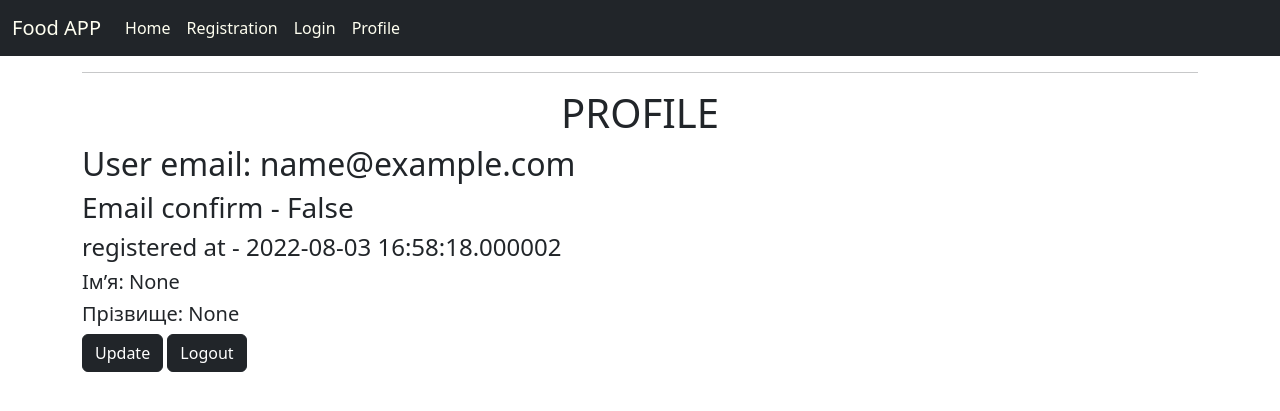
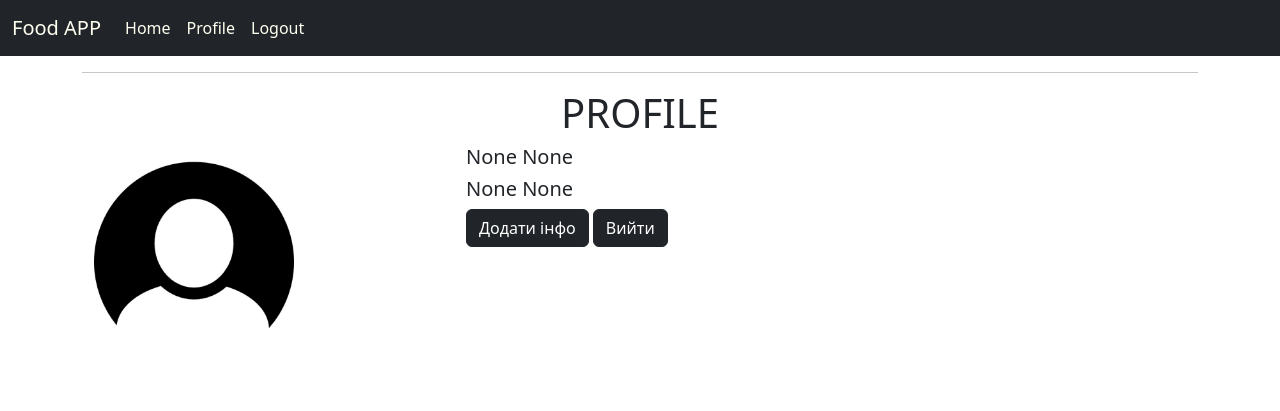
Before and after one commit to qnazar/Q24---food-manager, a Flask app: page /user/1 in a window 1280 px wide. Shown: the top 411 px of the page. Run offline with Flask 2, Linux system fonts and the light colour scheme; the visitor is signed in with stand-in values (Sample User, id 1); data comes from the database, SQL or seed files in the repository.

Commit message:
default profile pic, persons sex and birthday

```diff
--- a/forms.py
+++ b/forms.py
@@ -1,5 +1,5 @@
 from flask_wtf import FlaskForm
-from wtforms import StringField, EmailField, PasswordField, SubmitField
+from wtforms import StringField, EmailField, PasswordField, SubmitField, SelectField, DateField
 from wtforms.validators import Email, DataRequired, Length, EqualTo
 
 
@@ -21,4 +21,6 @@ class LoginForm(FlaskForm):
 class PersonalInfo(FlaskForm):
     first_name = StringField("Ім’я", validators=[Length(max=128)])
     last_name = StringField("Прізвище", validators=[Length(max=128)])
+    sex = SelectField("Стать", choices=[('M', 'M'), ('F', 'Ж')])
+    birthday = DateField("Дата народження")
     submit = SubmitField('Submit')
--- a/models.py
+++ b/models.py
@@ -41,4 +41,6 @@ class Person(db.Model):
 
     first_name = db.Column(db.String(128))
     last_name = db.Column(db.String(128))
+    sex = db.Column(db.String(10))
+    birthday = db.Column(db.Date)
     id = db.Column(db.Integer, db.ForeignKey('users.id'), primary_key=True)
--- a/templates/home.html
+++ b/templates/home.html
@@ -2,6 +2,7 @@
 
 {% block content %}
 {{ super() }}
+
 <hr>
 <center><h1 class="text-dark">This is my Home Page</h1></center>
 {% endblock %}
--- a/templates/navbar.html
+++ b/templates/navbar.html
@@ -12,17 +12,25 @@
           <a class="nav-link" aria-current="page" href="{{ url_for('index') }}">Home</a>
         </li>
 
+      <li class="nav-item">
+          <a class="nav-link" href="{{ url_for('user', id=current_user.id) }}">Profile</a>
+          </li>
+
+      {% if not current_user.is_authenticated %}
         <li class="nav-item">
           <a class="nav-link" href="{{ url_for('registration') }}">Registration</a>
         </li>
-
+      {% endif %}
+          {% if not current_user.is_authenticated %}
           <li class="nav-item">
           <a class="nav-link" href="{{ url_for('login') }}">Login</a>
           </li>
+          {% else %}
+              <li class="nav-item">
+          <a class="nav-link" href="{{ url_for('logout') }}">Logout</a>
+          </li>
+          {% endif %}
 
-          <li class="nav-item">
-          <a class="nav-link" href="{{ url_for('user', id=current_user.id) }}">Profile</a>
-          </li>
 
       </ul>
 
--- a/templates/update.html
+++ b/templates/update.html
@@ -12,6 +12,12 @@
     {{ form.last_name.label(class="form-label") }}
     {{ form.last_name(class="form-control", value=person.last_name) }}
     <br>
+    {{ form.sex.label(class="form-label") }}
+    {{ form.sex(class="form-control", value=person.sex) }}
+    <br>
+    {{ form.birthday.label(class="form-label") }}
+    {{ form.birthday(class="form-control", value=person.birthday) }}
+    <br>
 
     {{ form.submit(class="btn btn-secondary") }}
 
--- a/templates/user.html
+++ b/templates/user.html
@@ -9,14 +9,23 @@
     {% endfor %}
     <hr>
     <h1 align="center" class="text-dark">PROFILE</h1>
-<h2>User email: {{ user.email }}</h2>
-    <h3>Email confirm - {{ user.email_confirmed }}</h3>
-    <h4>registered at - {{ user.registration_date }}</h4>
-    <h5>Ім’я: {{ person.first_name }}</h5>
-    <h5>Прізвище: {{ person.last_name }}</h5>
+{#<h2>User email: {{ user.email }}</h2>#}
+{#    <h3>Email confirm - {{ user.email_confirmed }}</h3>#}
+{#    <h4>registered at - {{ user.registration_date }}</h4>#}
+    <div class="container">
+    <div class="row">
+        <div class="col-4">
+            <img src="../static/images/user-pic.jpg" width="200">
+        </div>
+        <div class="col-8">
+    <h5>{{ person.first_name }} {{ person.last_name }}</h5>
+    <h5>{{ person.sex }} {{ person.birthday }}</h5>
 
-    <a class="btn btn-dark" href="{{ url_for('update_personal_info', id=user.id) }}">Update</a>
+    <a class="btn btn-dark" href="{{ url_for('update_personal_info', id=user.id) }}">Додати інфо</a>
 
-    <a class="btn btn-dark" href="{{ url_for('logout') }}">Logout</a>
+    <a class="btn btn-dark" href="{{ url_for('logout') }}">Вийти</a>
+        </div>
 
+        </div>
+</div>
 {% endblock %}
--- a/wsgi.py
+++ b/wsgi.py
@@ -96,7 +96,7 @@ def login():
     return render_template('login.html', form=form, title='Login')
 
 
-@app.route('/logout', methods=['GET', 'POST'])
+@app.route('/logout')
 @login_required
 def logout():
     logout_user()
@@ -122,6 +122,8 @@ def update_personal_info(id):
     if form.validate_on_submit():
         person.first_name = form.first_name.data
         person.last_name = form.last_name.data
+        person.sex = form.sex.data
+        person.birthday = form.birthday.data
         db.session.commit()
         flash('Інфо оновлено!', category='success')
         return redirect(url_for('user', id=current_user.id))
```
Also changed, not shown: static/images/user-pic.jpg (added).
